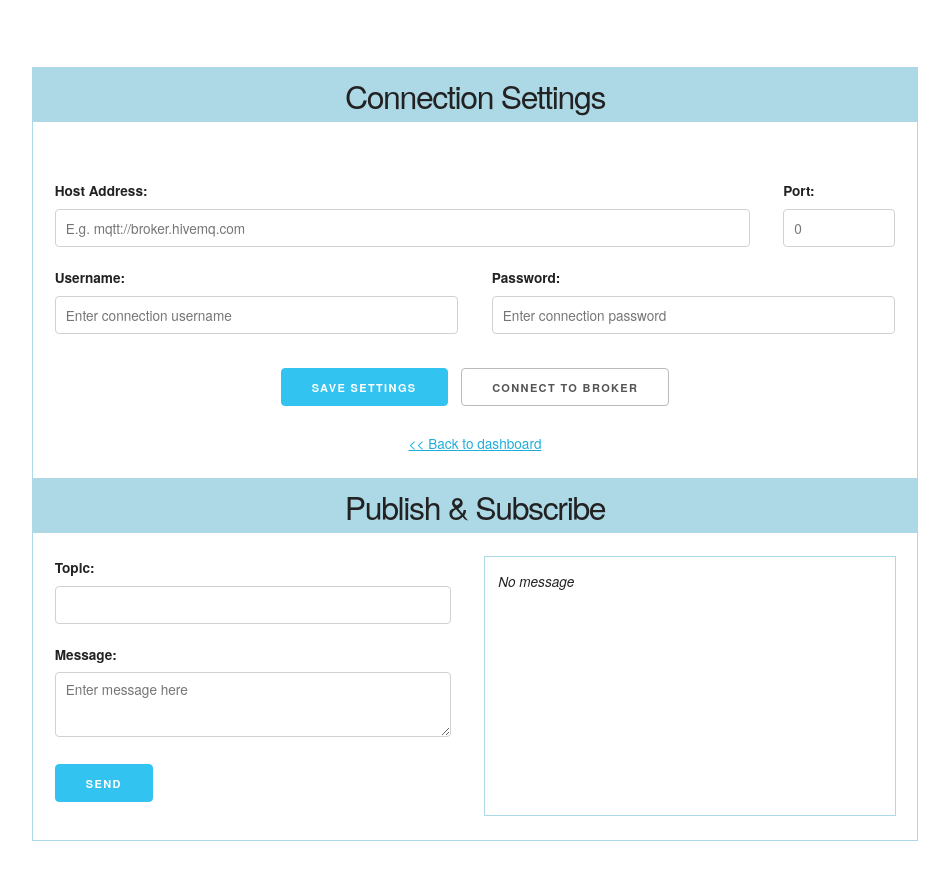
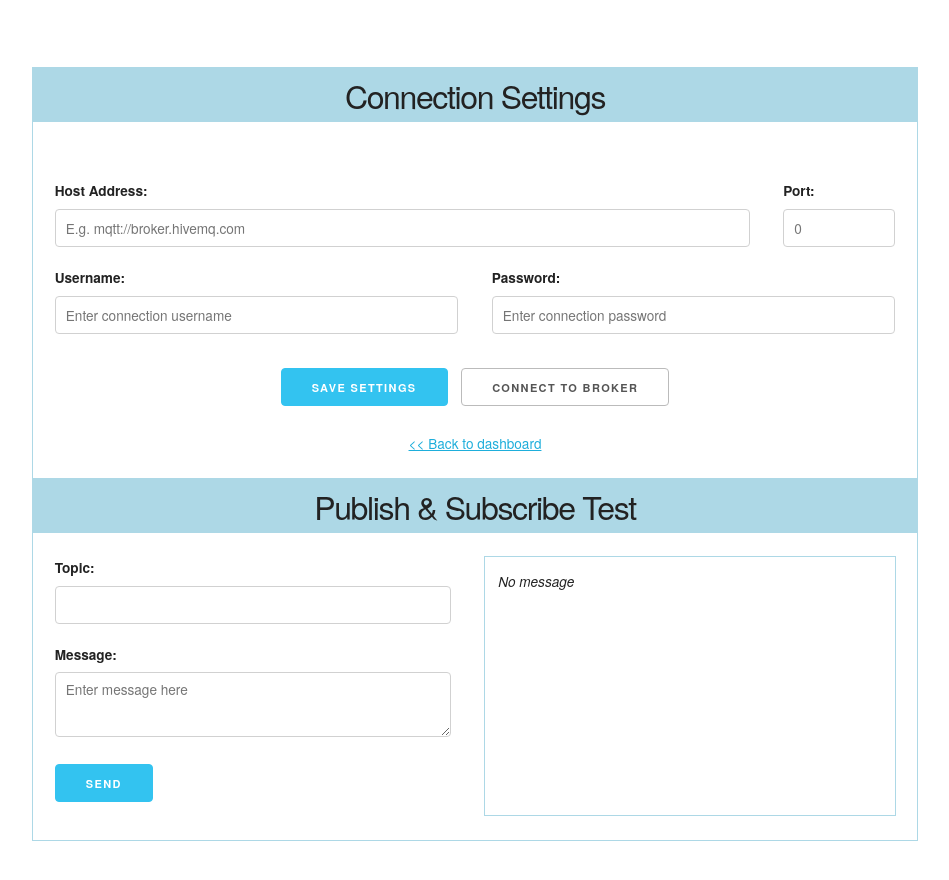
Before and after one commit to Isaac-Ampomah-12/iiot-test-bench, a React (Create React App) app in the folder frontend/: page /settings in a window 1280 px wide. Shown: the top 880 px of the page, without its empty margins (165-1114 px from the left). Built offline with nearby package versions, Linux system fonts and the light colour scheme; no server answers.

Commit message:
Update heading

```diff
--- a/frontend/src/components/PubSub/PubSub.js
+++ b/frontend/src/components/PubSub/PubSub.js
@@ -3,7 +3,7 @@ import "./PubSub.css";
 function PubSub({ handlePubSubTest, test, isSending}) {
   return (
     <section id="PubSub">
-      <h2>Publish & Subscribe</h2>
+      <h2>Publish & Subscribe Test</h2>
       <form onSubmit={handlePubSubTest}>
         <div className="column">
           <div className="row">
```
